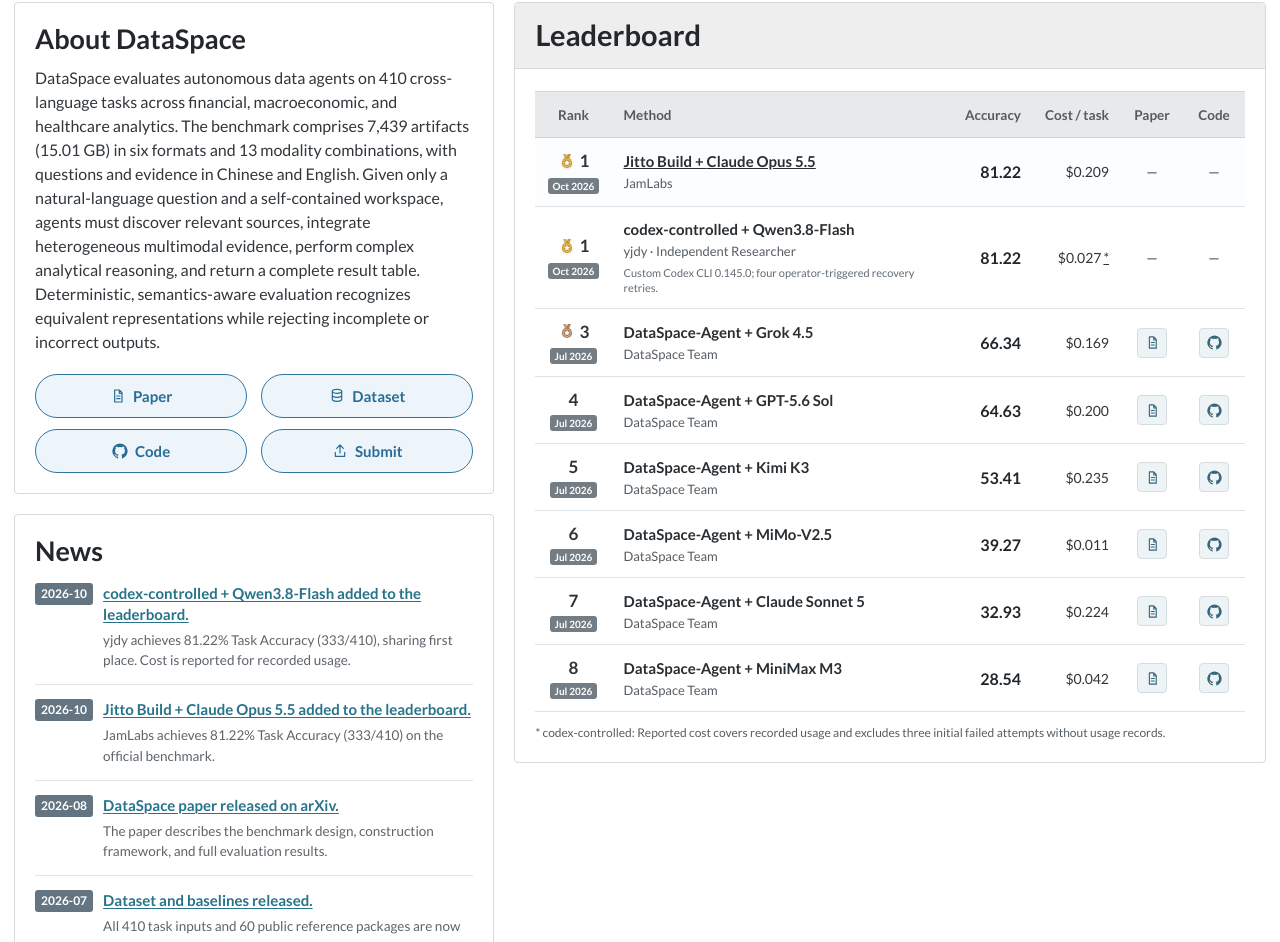
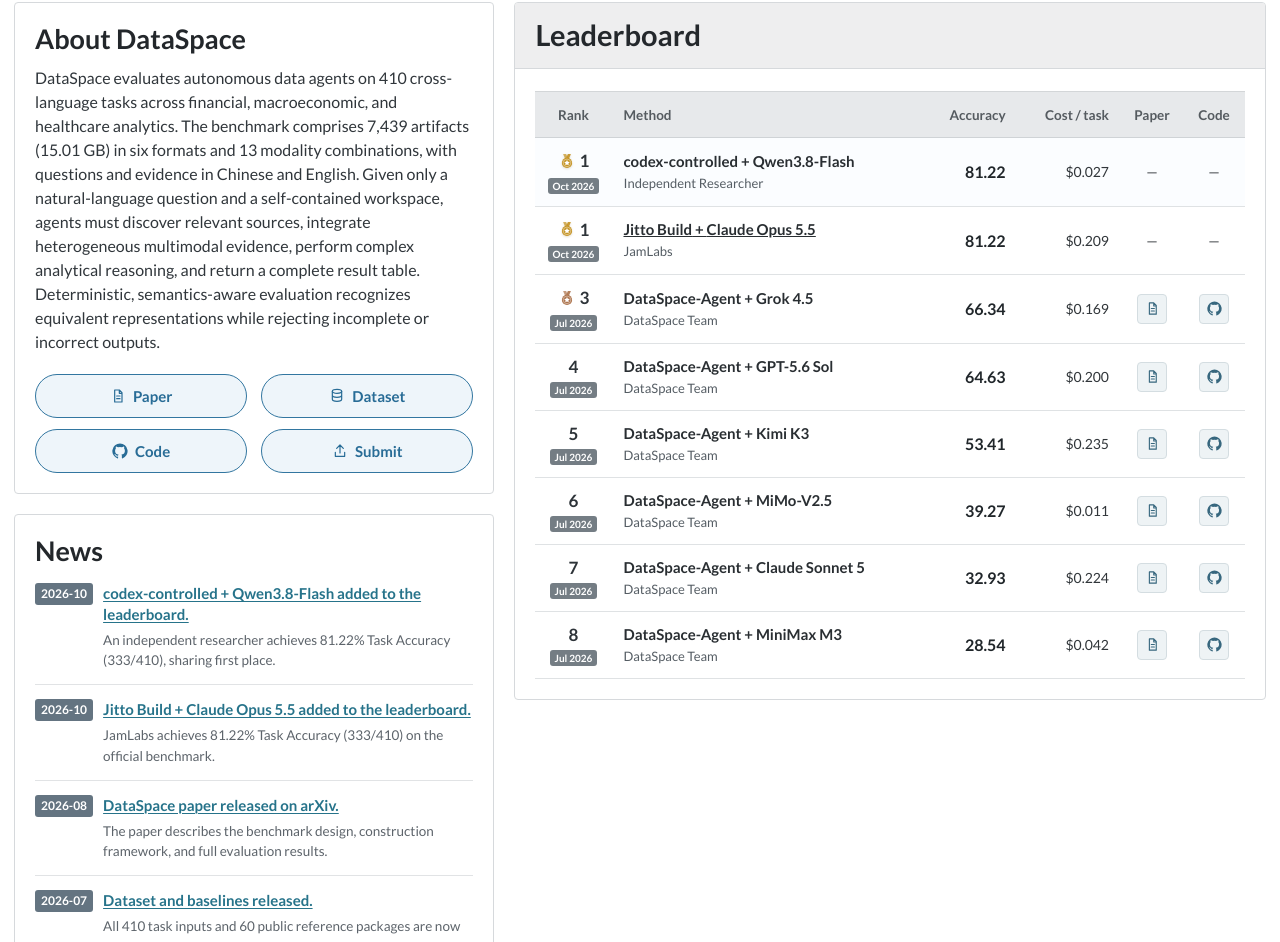
Before and after one commit to dataspace-bench/dataspace-bench.github.io, a React (Vite) app: page / in a window 1280 px wide. Shown: the part 334-1276 px from the top of the page. Built offline with nearby package versions, Linux system fonts and the light colour scheme.

Commit message:
Simplify codex-controlled leaderboard display and order

```diff
--- a/src/App.tsx
+++ b/src/App.tsx
@@ -12,7 +12,7 @@
   {
     date: '2026-10',
     title: 'codex-controlled + Qwen3.8-Flash added to the leaderboard.',
-    detail: 'yjdy achieves 81.22% Task Accuracy (333/410), sharing first place. Cost is reported for recorded usage.',
+    detail: 'An independent researcher achieves 81.22% Task Accuracy (333/410), sharing first place.',
     href: '#leaderboard',
   },
   {
--- a/src/data/leaderboard.ts
+++ b/src/data/leaderboard.ts
@@ -23,6 +23,24 @@
 
 export const leaderboardMethods: LeaderboardMethod[] = [
   {
+    id: 'yjdy-codex-controlled-qwen38-flash',
+    method: 'codex-controlled',
+    backbone: 'Qwen3.8-Flash',
+    organization: 'Independent Researcher',
+    description:
+      'Codex CLI 0.145.0 with external control code and modified task instructions (relation-v6, simple-fixes-v1). All 414 attempts are retained; four missing-output tasks received one operator-triggered recovery retry each.',
+    accuracy: 81.22,
+    correct: 333,
+    costPerTask: 0.02712083399355642,
+    paperUrl: null,
+    codeUrl: null,
+    evaluated: '2026-10-21',
+    snapshot: 'qwen3.8-flash · requested model alias',
+    benchmarkVersion: 'DataSpace · 410 tasks',
+    accent: '#6b9dc2',
+    openWeight: false,
+  },
+  {
     id: 'jamlabs-jittobuild-claude-opus-55',
     method: 'Jitto Build',
     backbone: 'Claude Opus 5.5',
@@ -39,27 +57,6 @@
     snapshot: 'anthropic/claude-opus-5-5 · high effort',
     benchmarkVersion: 'DataSpace · 410 tasks',
     accent: '#e8b28b',
-    openWeight: false,
-  },
-  {
-    id: 'yjdy-codex-controlled-qwen38-flash',
-    method: 'codex-controlled',
-    backbone: 'Qwen3.8-Flash',
-    organization: 'yjdy · Independent Researcher',
-    description:
-      'Codex CLI 0.145.0 with external control code and modified task instructions (relation-v6, simple-fixes-v1). All 414 attempts are retained; four missing-output tasks received one operator-triggered recovery retry each.',
-    accuracy: 81.22,
-    correct: 333,
-    costPerTask: 0.02712083399355642,
-    costNote:
-      'Reported cost covers recorded usage and excludes three initial failed attempts without usage records.',
-    submissionNote: 'Custom Codex CLI 0.145.0; four operator-triggered recovery retries.',
-    paperUrl: null,
-    codeUrl: null,
-    evaluated: '2026-10-21',
-    snapshot: 'qwen3.8-flash · requested model alias',
-    benchmarkVersion: 'DataSpace · 410 tasks',
-    accent: '#6b9dc2',
     openWeight: false,
   },
   {
```
